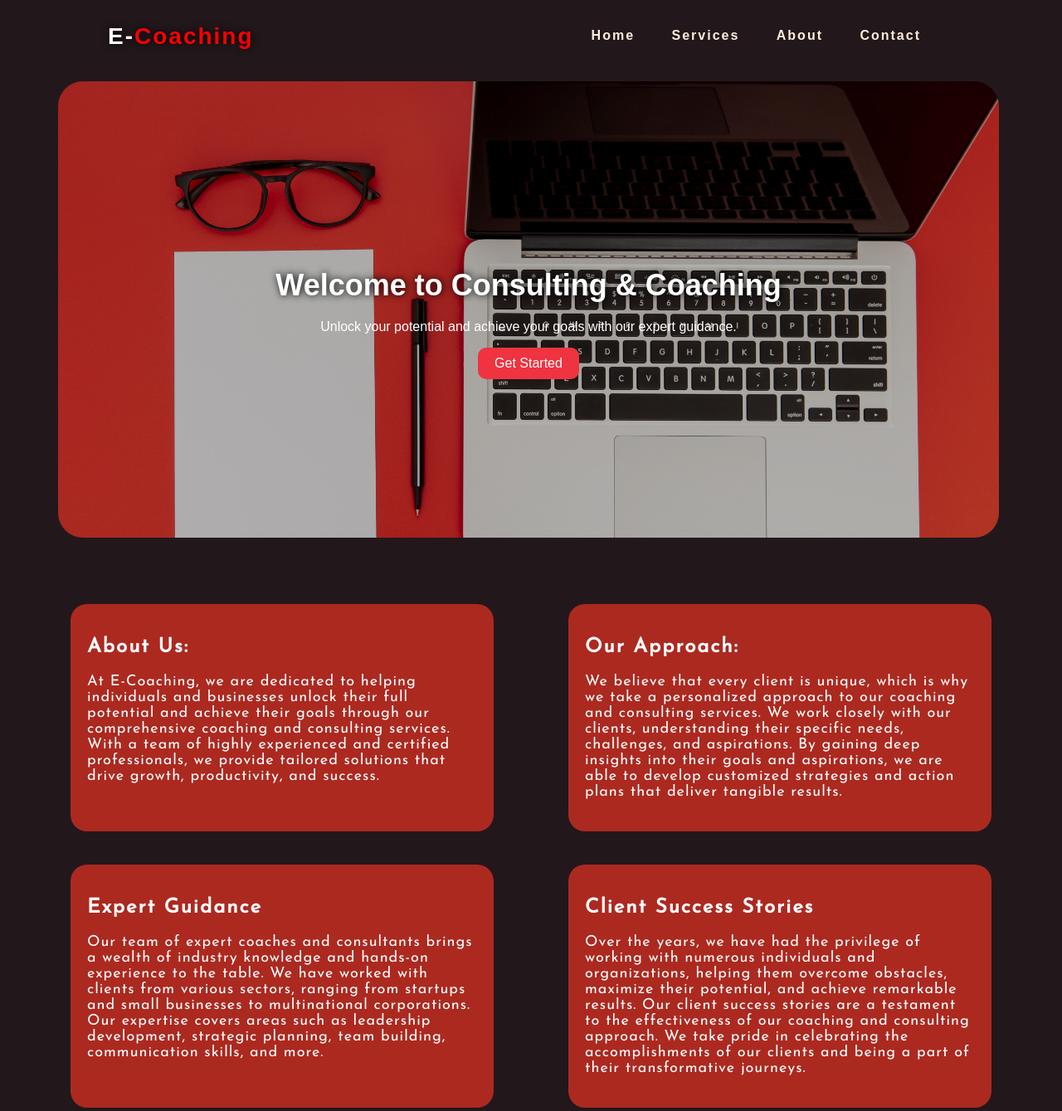
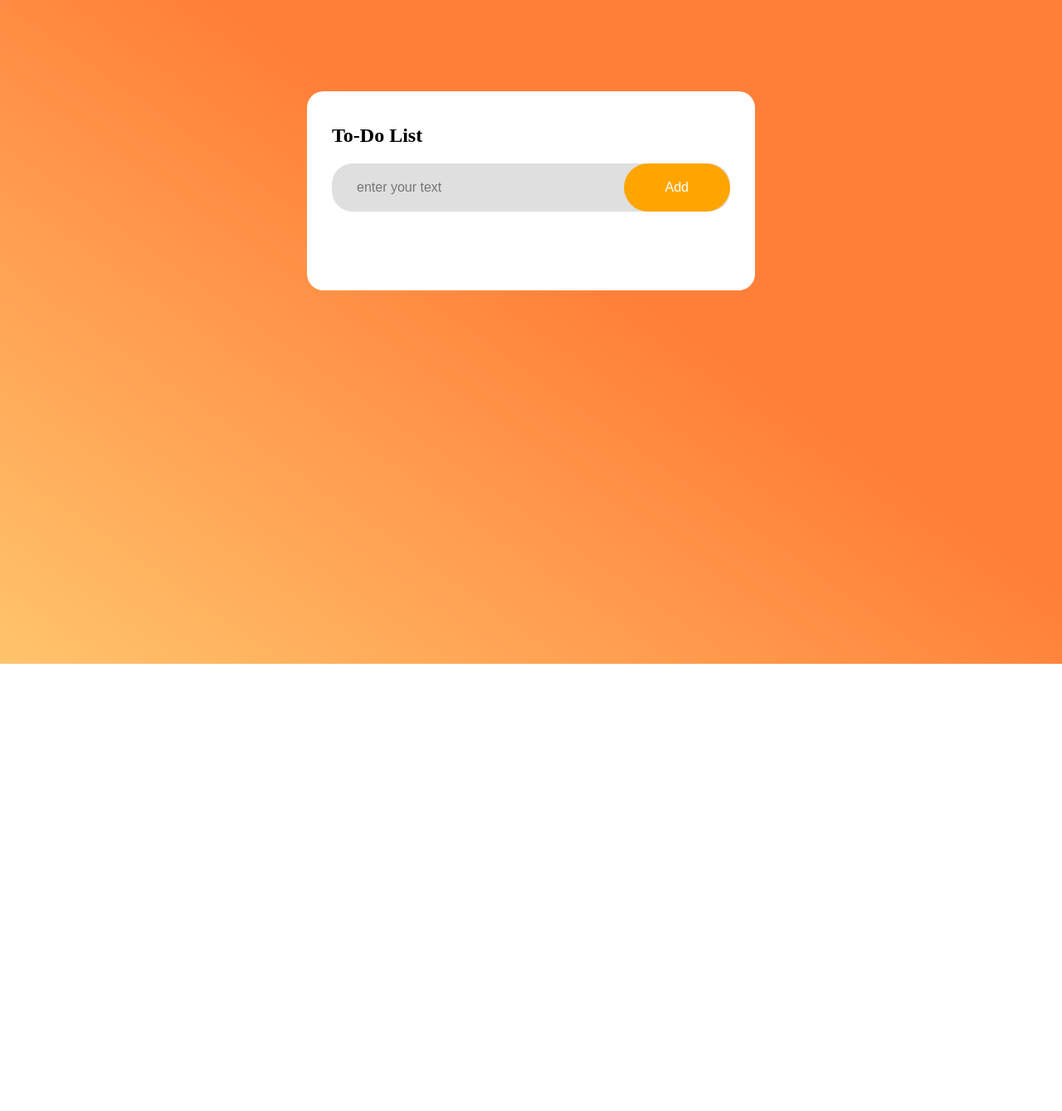
Before and after one commit to AripakaPavan/OCTANET_JUNE, a plain HTML site: page index.html in a window 1280 px wide. Shown: the top 1339 px of the page at 83% size. After the commit the page ends 800 px from the top, so only its background shows below. Drawn offline with Linux system fonts and the light colour scheme.

Commit message:
Add files via upload

```diff
--- a/index.html
+++ b/index.html
@@ -3,109 +3,26 @@
 <head>
     <meta charset="UTF-8">
     <meta name="viewport" content="width=device-width, initial-scale=1.0">
-    <link rel="stylesheet" href="styles.css">
-    <link rel="preconnect" href="https://fonts.googleapis.com">
-    <link rel="preconnect" href="https://fonts.googleapis.com">
-    <link rel="preconnect" href="https://fonts.gstatic.com" crossorigin>
-    <link href="https://fonts.googleapis.com/css2?family=Josefin+Sans&display=swap" rel="stylesheet">
-    <title>Consulting & Coaching</title>
+    <title>To-do list</title>
+    <link rel="stylesheet" href="style.css">
+    <link href='https://fonts.googleapis.com/css?family=Actor' rel='stylesheet'>
 </head>
-
 <body>
-    <header>
-        <h3 class="logo">E-<span>Coaching</span></h3>
-        <nav>
-            <ul>
-                <li><a href="#">Home</a></li>
-                <li><a href="#">Services</a></li>
-                <li><a href="#">About</a></li>
-                <li><a href="#">Contact</a></li>
-            </ul>
-        </nav>
-    </header>
-
-    <section class="hero">
-        <div class="intro">
-            <div class="content">
-                <h1>Welcome to Consulting & Coaching</h1>
-                <p>Unlock your potential and achieve your goals with our expert guidance.</p>
-                <a href="#" class="cta-button">Get Started</a>
-            </div>
-        </div>
-
-    </section>
-    <section class="about">
-        <div class="self">
-            <h2>About Us:</h2>
-            <p>At E-Coaching, we are dedicated to helping individuals and businesses unlock their full potential and
-                achieve their
-                goals through our comprehensive coaching and consulting services. With a team of highly experienced and
-                certified
-                professionals, we provide tailored solutions that drive growth, productivity, and success.</p>
-        </div>
-        <div class="self">
-            <h2>Our Approach:</h2>
-            <p>We believe that every client is unique, which is why we take a personalized approach to our coaching and
-                consulting
-                services. We work closely with our clients, understanding their specific needs, challenges, and
-                aspirations. By gaining
-                deep insights into their goals and aspirations, we are able to develop customized strategies and action
-                plans that
-                deliver tangible results.</p>
-        </div>
-        <div class="self">
-            <h2>Expert Guidance</h2>
-            <p>Our team of expert coaches and consultants brings a wealth of industry knowledge and hands-on experience
-                to the table.
-                We have worked with clients from various sectors, ranging from startups and small businesses to
-                multinational
-                corporations. Our expertise covers areas such as leadership development, strategic planning, team
-                building,
-                communication skills, and more.</p>
-        </div>
-        <div class="self">
-            <h2>Client Success Stories</h2>
-            <p>Over the years, we have had the privilege of working with numerous individuals and organizations, helping
-                them overcome
-                obstacles, maximize their potential, and achieve remarkable results. Our client success stories are a
-                testament to the
-                effectiveness of our coaching and consulting approach. We take pride in celebrating the accomplishments
-                of our clients
-                and being a part of their transformative journeys.</p>
-        </div>
-    </section>
-
-    <section class="services">
-
-        <h2>Services We Provide:</h2>
-        <div class="container">
-            <div class="service">
-                <h4>Personal Coaching</h4>
-                <p>Lorem ipsum dolor, sit amet consectetur adipisicing elit. Voluptatibus quia necessitatibus et rerum
-                    dolorem iure dolore ipsum? Hic, vitae maxime?</p>
-            </div>
-            <div class="service">
-                <h4>Business Consulting</h4>
-                <p>Lorem, ipsum dolor sit amet consectetur adipisicing elit. Iure nisi cum nostrum aliquam possimus nemo
-                    facilis alias reiciendis commodi incidunt!</p>
-            </div>
-            <div class="service">
-                <h4>Career Development</h4>
-                <p>Lorem ipsum dolor sit amet consectetur adipisicing elit. Aspernatur commodi, veritatis dolore atque
-                    ut ea! Nobis ipsa earum unde doloremque!</p>
-            </div>
-
-        </div>
-
-    </section>
-    <section class="end">
-        <h1>Get started Now and Enjoy our Premium Services</h1>
-        <a href="#" class="cta-button">Get Started</a>
-    </section>
-
-    <footer>
-        <p>&copy; 2023 Consulting & Coaching. All rights reserved.</p>
-    </footer>
+    <div class="container">
+       <div class="todo-list">
+        <h2>To-Do List</h2>
+          <div class="row">
+            <input type="text" id="input-box" placeholder="enter your text">
+            <button onclick="addTask()">Add</button>
+          </div>
+          <ul id="list-container">
+            <!-- <li class="checked">Task 1</li>
+            <li>Task 2</li>
+            <li>Task 3</li> -->
+          </ul>
+       </div>
+    </div>
+    <script src="script.js"></script>
 </body>
 
 </html>
--- /dev/null
+++ b/script.js
@@ -0,0 +1,36 @@
+const inputBox = document.getElementById("input-box");
+const listContainer = document.getElementById("list-container");
+function addTask(){
+     if(inputBox.value === ''){
+        alert("You must write something!!");
+     }
+     else{
+        let li = document.createElement("li");
+        li.innerHTML = inputBox.value;
+        listContainer.appendChild(li);
+        let span = document.createElement("span");
+        span.innerHTML = "\u00d7";
+        li.appendChild(span);
+     }
+     inputBox.value="";
+     saveData();
+    }
+    listContainer.addEventListener("click",function(e){
+        if(e.target.tagName === "LI"){
+            e.target.classList.toggle("checked");
+            saveData();
+        }
+        else if(e.target.tagName === "SPAN"){
+            e.target.parentElement.remove();
+            saveData();
+        }
+    }, false);
+
+    function saveData(){
+        localStorage.setItem("data",listContainer.innerHTML);
+    }
+
+    function showTask(){
+        listContainer.innerHTML = localStorage.getItem("data");
+    }
+    showTask();
--- /dev/null
+++ b/style.css
@@ -0,0 +1,93 @@
+*{
+    padding:0;
+    margin:0;
+    box-sizing: border-box;
+}
+.container{
+    background: linear-gradient(215deg, rgb(255, 127, 56) 42.12%, rgb(255, 196, 108) 100.00%);
+    width:100%;
+    min-height:100vh;
+    padding:10px;
+}
+
+.todo-list{
+    width:540px;
+    background: #fff;
+    margin:100px auto 20px;
+    padding:40px 30px 70px;
+    border-radius:20px;
+}
+.todo-list h2{
+   margin-bottom:20px;
+   display: flex;
+   align-items:center;
+}
+.row{
+    display: flex;
+    align-items: center;
+    justify-content: space-between;
+    background:rgba(0, 0, 0, 0.126);
+    border-radius: 25px;
+    padding-left:20px;
+    margin-bottom:25px;
+}
+input{
+    flex: 1;
+    background:transparent;
+    border:none;
+    outline:none;
+    padding:10px;
+    font-weight:14px;
+    font-size:16px;
+}
+button{
+    border: none;
+    outline: none;
+    padding:20px 50px;
+    border-radius: 30px;
+    background:orange;
+    color:white;
+    font-size:16px;
+    cursor:pointer;
+}
+ul li{
+    font-size:18px;
+    list-style: none;
+    padding:12px 8px 12px 50px;
+    user-select: none;
+    cursor: pointer;
+    position:relative
+}
+ul li::before{
+   content:'';
+   position:absolute;
+   height:20px;
+   width:20px;
+   border-radius:50%;
+   background-image: url(./radio-button.png);
+   background-size:cover;
+   background-position: center;
+   top:14px;
+   left:8px;
+}
+ul li.checked{
+    text-decoration: line-through;
+}
+ul li.checked::before{
+    background-image: url(./correct.png);
+}
+ul li span{
+    position:absolute;
+    right:0;
+    top:5px;
+    width:40px;
+    height:40px;
+    font-size:22px;
+    color:black;
+    line-height:40px;
+    text-align:center;
+    border-radius:50%;
+}
+ul li span:hover{
+    background: #edeef0;
+}
```
